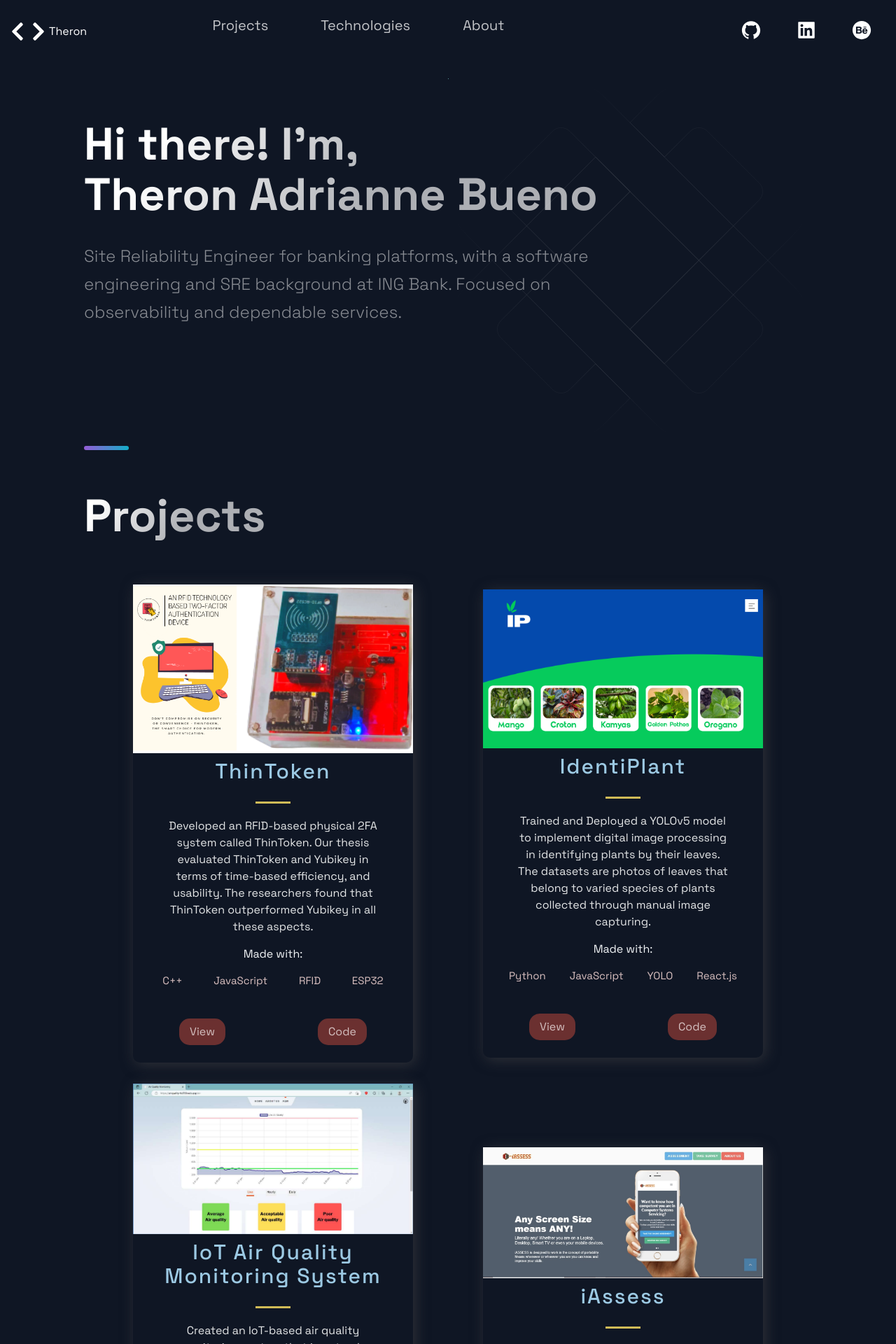
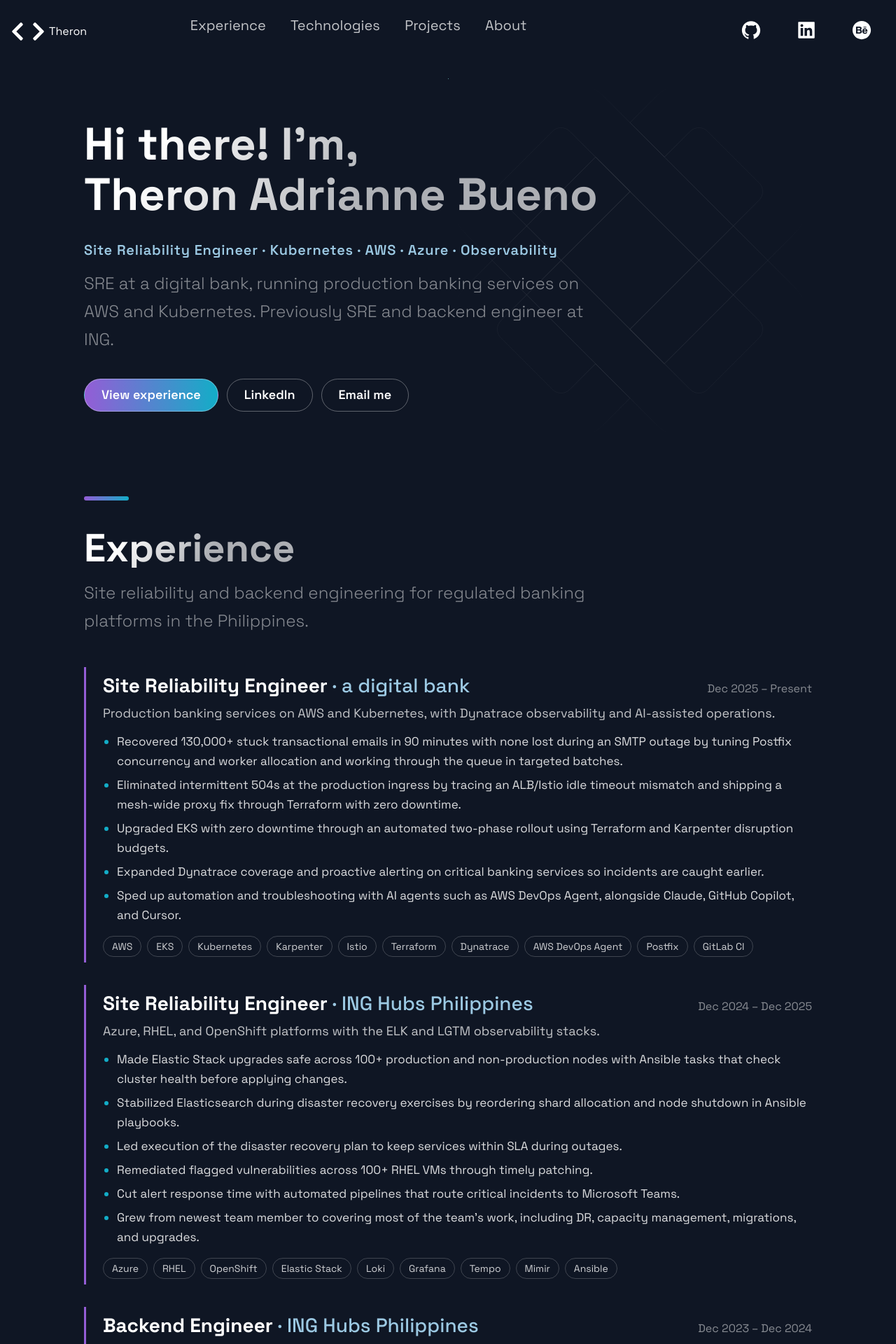
Before and after one commit to proDev-Theron/nextjs-portfolio-website, a Next.js app: page / in a window 1280 px wide. Shown: the top 1920 px of the page at 70% size. Built offline with nearby package versions, Linux system fonts and the light colour scheme.

Commit message:
Lead with SRE experience; relabel projects as college work

```diff
--- a/src/components/Acomplishments/Acomplishments.js
+++ b/src/components/Acomplishments/Acomplishments.js
@@ -11,7 +11,7 @@
       {certifications.map((p, i) => {
         return (
           <BlogCard key={i}>
-          <Img src={p.image} />
+          {p.image && <Img src={p.image} />}
             <TitleContent>
               <HeaderThree $title>{p.title}</HeaderThree>
               <Hr />
@@ -20,7 +20,7 @@
 
             <UtilityList>
               <ExternalLinks href={p.details}>Details</ExternalLinks>
-              <ExternalLinks href={p.verify}>Verify</ExternalLinks>
+              {p.verify && <ExternalLinks href={p.verify}>Verify</ExternalLinks>}
             </UtilityList>
           </BlogCard>
         );
--- /dev/null
+++ b/src/components/Experience/Experience.js
@@ -0,0 +1,42 @@
+import React from 'react';
+
+import { Section, SectionDivider, SectionText, SectionTitle } from '../../styles/GlobalComponents';
+import { experience } from '../../constants/constants';
+import { Company, Highlight, Highlights, Period, RoleCard, RoleHeader, RoleList, RoleTitle, Summary, Tag, Tags } from './ExperienceStyles';
+
+const Experience = () => (
+  <Section id="experience">
+    <SectionDivider divider />
+    <SectionTitle>Experience</SectionTitle>
+    <SectionText>
+      Site reliability and backend engineering for regulated banking platforms in the Philippines.
+    </SectionText>
+    <RoleList>
+      {experience.map((job) => (
+        <RoleCard key={`${job.company}-${job.role}`}>
+          <RoleHeader>
+            <RoleTitle>
+              {job.role} <Company>· {job.company}</Company>
+            </RoleTitle>
+            <Period>{job.period}</Period>
+          </RoleHeader>
+          <Summary>{job.summary}</Summary>
+          {job.highlights.length > 0 && (
+            <Highlights>
+              {job.highlights.map((h) => (
+                <Highlight key={h}>{h}</Highlight>
+              ))}
+            </Highlights>
+          )}
+          <Tags>
+            {job.tags.map((t) => (
+              <Tag key={t}>{t}</Tag>
+            ))}
+          </Tags>
+        </RoleCard>
+      ))}
+    </RoleList>
+  </Section>
+);
+
+export default Experience;
--- /dev/null
+++ b/src/components/Experience/ExperienceStyles.js
@@ -0,0 +1,106 @@
+import styled from 'styled-components';
+
+export const RoleList = styled.ol`
+  list-style: none;
+  display: flex;
+  flex-direction: column;
+  gap: 32px;
+  margin: 1rem 0 4rem;
+`;
+
+export const RoleCard = styled.li`
+  border-left: 3px solid #945DD6;
+  padding: 8px 0 8px 24px;
+
+  @media ${(props) => props.theme.breakpoints.sm} {
+    padding-left: 16px;
+  }
+`;
+
+export const RoleHeader = styled.div`
+  display: flex;
+  flex-wrap: wrap;
+  justify-content: space-between;
+  align-items: baseline;
+  gap: 4px 16px;
+`;
+
+export const RoleTitle = styled.h3`
+  font-size: 28px;
+  line-height: 36px;
+  font-weight: 700;
+  color: #fff;
+
+  @media ${(props) => props.theme.breakpoints.sm} {
+    font-size: 20px;
+    line-height: 28px;
+  }
+`;
+
+export const Company = styled.span`
+  color: #9cc9e3;
+  font-weight: 500;
+`;
+
+export const Period = styled.span`
+  font-size: 16px;
+  color: rgba(255, 255, 255, 0.5);
+  white-space: nowrap;
+
+  @media ${(props) => props.theme.breakpoints.sm} {
+    font-size: 14px;
+  }
+`;
+
+export const Summary = styled.p`
+  font-size: 18px;
+  line-height: 28px;
+  color: rgba(255, 255, 255, 0.75);
+  margin: 8px 0 12px;
+
+  @media ${(props) => props.theme.breakpoints.sm} {
+    font-size: 15px;
+    line-height: 24px;
+  }
+`;
+
+export const Highlights = styled.ul`
+  padding-left: 20px;
+  margin-bottom: 16px;
+
+  li {
+    list-style: disc;
+  }
+
+  li::marker {
+    color: #13ADC7;
+  }
+`;
+
+export const Highlight = styled.li`
+  font-size: 17px;
+  line-height: 28px;
+  color: rgba(255, 255, 255, 0.85);
+  margin-bottom: 6px;
+
+  @media ${(props) => props.theme.breakpoints.sm} {
+    font-size: 15px;
+    line-height: 24px;
+  }
+`;
+
+export const Tags = styled.ul`
+  list-style: none;
+  display: flex;
+  flex-wrap: wrap;
+  gap: 8px;
+`;
+
+export const Tag = styled.li`
+  font-size: 14px;
+  line-height: 20px;
+  padding: 4px 12px;
+  border-radius: 999px;
+  border: 1px solid rgba(255, 255, 255, 0.2);
+  color: rgba(255, 255, 255, 0.8);
+`;
--- a/src/components/Header/Header.js
+++ b/src/components/Header/Header.js
@@ -14,10 +14,13 @@
     </Div1>
     <Div2>
       <li>
-        <NavLink href="#projects">Projects</NavLink>
+        <NavLink href="#experience">Experience</NavLink>
       </li>
       <li>
         <NavLink href="#tech">Technologies</NavLink>
+      </li>
+      <li>
+        <NavLink href="#projects">Projects</NavLink>
       </li>
       <li>
         <NavLink href="#about">About</NavLink>
--- a/src/components/Header/HeaderStyles.js
+++ b/src/components/Header/HeaderStyles.js
@@ -30,8 +30,13 @@
   grid-area: 1 / 2 / 2 / 4;
   display: flex;
   justify-content: space-around;
+  gap: 2.4rem;
   @media ${(props) => props.theme.breakpoints.sm} {
-    grid-area: 2 / 2 / 3 / 5;
+    grid-area: 2 / 1 / 3 / 6;
+    flex-wrap: wrap;
+    justify-content: center;
+    align-items: center;
+    gap: 0 1rem;
   }
 `;
 export const Div3 = styled.div`
@@ -58,6 +63,8 @@
   }
   @media ${(props) => props.theme.breakpoints.sm} {
     padding: 0.5rem;
+    font-size: 1.5rem;
+    line-height: 24px;
   }
 `;
 
--- a/src/components/Hero/Hero.js
+++ b/src/components/Hero/Hero.js
@@ -1,7 +1,7 @@
 import React from 'react';
 
 import { Section, SectionText, SectionTitle } from '../../styles/GlobalComponents';
-import { LeftSection } from './HeroStyles';
+import { Cta, CtaRow, Kicker, LeftSection } from './HeroStyles';
 
 const Hero = (props) => (
   <>
@@ -11,10 +11,15 @@
           Hi there! I'm, <br />
           Theron Adrianne Bueno
         </SectionTitle>
+        <Kicker>Site Reliability Engineer · Kubernetes · AWS · Azure · Observability</Kicker>
         <SectionText>
-          Site Reliability Engineer for banking platforms, with a software engineering and SRE background at ING Bank. Focused on observability and dependable services.
+          SRE at a digital bank, running production banking services on AWS and Kubernetes. Previously SRE and backend engineer at ING.
         </SectionText>
-
+        <CtaRow>
+          <Cta $primary href="#experience">View experience</Cta>
+          <Cta href="https://www.linkedin.com/in/prodev-theron/">LinkedIn</Cta>
+          <Cta href="mailto:prodev.theron@gmail.com">Email me</Cta>
+        </CtaRow>
       </LeftSection>
     </Section>
   </>
--- a/src/components/Hero/HeroStyles.js
+++ b/src/components/Hero/HeroStyles.js
@@ -1,4 +1,43 @@
 import styled from 'styled-components';
+
+export const Kicker = styled.p`
+  font-size: 20px;
+  font-weight: 600;
+  letter-spacing: 0.04em;
+  color: #9cc9e3;
+  margin-bottom: 16px;
+
+  @media ${(props) => props.theme.breakpoints.sm} {
+    font-size: 15px;
+  }
+`;
+
+export const CtaRow = styled.div`
+  display: flex;
+  flex-wrap: wrap;
+  gap: 12px;
+  margin-bottom: 48px;
+`;
+
+export const Cta = styled.a`
+  padding: 12px 24px;
+  border-radius: 999px;
+  font-size: 18px;
+  font-weight: 600;
+  color: #fff;
+  border: 1px solid rgba(255, 255, 255, 0.33);
+  background: ${(props) => props.$primary ? 'linear-gradient(270deg, #13ADC7 0%, #945DD6 100%)' : 'none'};
+  transition: 0.3s ease;
+
+  &:hover {
+    border-color: #fff;
+  }
+
+  @media ${(props) => props.theme.breakpoints.sm} {
+    font-size: 14px;
+    padding: 8px 16px;
+  }
+`;
 
 export const LeftSection = styled.div`
   width: 100%;
--- a/src/components/Projects/Projects.js
+++ b/src/components/Projects/Projects.js
@@ -1,13 +1,16 @@
 import React from 'react';
 
 import { BlogCard, CardInfo, ExternalLinks, GridContainer, HeaderThree, Hr, Tag, TagList, TitleContent, UtilityList, Img } from './ProjectsStyles';
-import { Section, SectionDivider, SectionTitle } from '../../styles/GlobalComponents';
+import { Section, SectionDivider, SectionText, SectionTitle } from '../../styles/GlobalComponents';
 import { projects } from '../../constants/constants';
 
 const Projects = () => (
   <Section nopadding id="projects">
     <SectionDivider />
-    <SectionTitle main>Projects</SectionTitle>
+    <SectionTitle main>College Projects</SectionTitle>
+    <SectionText>
+      Built during school (2018 – 2023), before my professional engineering roles.
+    </SectionText>
     <GridContainer>
       {projects.map((p, i) => {
         return (
--- a/src/components/Technologies/Technologies.js
+++ b/src/components/Technologies/Technologies.js
@@ -1,49 +1,36 @@
 import React from 'react';
-import { FaChartLine, FaCode, FaServer } from 'react-icons/fa';
+import { FaChartLine, FaCloud, FaCode, FaCogs, FaRobot, FaSyncAlt } from 'react-icons/fa';
 import { Section, SectionDivider, SectionText, SectionTitle } from '../../styles/GlobalComponents';
 import { List, ListContainer, ListItem, ListParagraph, ListTitle } from './TechnologiesStyles';
+
+const stack = [
+  { icon: FaCloud, title: 'Cloud & Containers', tools: 'Linux (RHEL), AWS (EKS, EC2), Azure, Kubernetes, OpenShift, Karpenter, Istio, Docker' },
+  { icon: FaCogs, title: 'Infrastructure as Code', tools: 'Terraform, Ansible' },
+  { icon: FaSyncAlt, title: 'CI/CD', tools: 'GitLab CI, GitHub Actions' },
+  { icon: FaChartLine, title: 'Observability', tools: 'Dynatrace, Elastic Stack (ELK), LGTM (Loki, Grafana, Tempo, Mimir)' },
+  { icon: FaCode, title: 'Languages', tools: 'Python, Bash, Go, Java (Spring Boot), Node.js' },
+  { icon: FaRobot, title: 'AI & AIOps', tools: 'AWS DevOps Agent, Claude, GitHub Copilot, Cursor' },
+];
 
 const Technologies = () =>  (
   <Section id="tech">
     <SectionDivider divider />
     <SectionTitle>Technologies</SectionTitle>
     <SectionText>
-      Tools across software engineering, infrastructure, and observability.
+      What I use to run and observe production systems.
     </SectionText>
     <List>
-      <ListItem>
-        <picture>
-          <FaCode size="3rem" />
-        </picture>
-        <ListContainer>
-          <ListTitle>Software</ListTitle>
-          <ListParagraph>
-            Python, Bash, Java, Node.js
-          </ListParagraph>
-        </ListContainer>
-      </ListItem>
-      <ListItem>
-        <picture>
-          <FaServer size="3rem" />
-        </picture>
-        <ListContainer>
-          <ListTitle>Infrastructure</ListTitle>
-          <ListParagraph>
-            Linux, Docker, Kubernetes, AWS, Azure, GitLab CI/CD
-          </ListParagraph>
-        </ListContainer>
-      </ListItem>
-      <ListItem>
-        <picture>
-          <FaChartLine size="3rem" />
-        </picture>
-        <ListContainer>
-          <ListTitle>Observability</ListTitle>
-          <ListParagraph>
-            Dynatrace, Elastic Stack (ELK), Grafana
-          </ListParagraph>
-        </ListContainer>
-      </ListItem>
+      {stack.map(({ icon: Icon, title, tools }) => (
+        <ListItem key={title}>
+          <picture>
+            <Icon size="3rem" />
+          </picture>
+          <ListContainer>
+            <ListTitle>{title}</ListTitle>
+            <ListParagraph>{tools}</ListParagraph>
+          </ListContainer>
+        </ListItem>
+      ))}
     </List>
     <SectionDivider colorAlt />
   </Section>
--- a/src/components/TimeLine/TimeLine.js
+++ b/src/components/TimeLine/TimeLine.js
@@ -46,7 +46,7 @@
     <Section id="about">
       <SectionTitle>About Me</SectionTitle>
       <SectionText>
-        I work in site reliability engineering, with a background in software engineering and an interest in observability and production reliability. I was a ULAP.org Cloud Career Kickstarter scholar in 2021.
+        Site Reliability Engineer with a backend engineering background, focused on keeping banking platforms reliable and observable. I mentor early-career engineers through ULAP.org, where I was a Cloud Career Kickstarter scholar in 2021.
       </SectionText>
 
       <CarouselContainer ref={carouselRef} onScroll={handleScroll}>
--- a/src/constants/constants.js
+++ b/src/constants/constants.js
@@ -1,3 +1,56 @@
+export const experience = [
+  {
+    role: 'Site Reliability Engineer',
+    company: 'a digital bank',
+    period: 'Dec 2025 – Present',
+    summary: 'Production banking services on AWS and Kubernetes, with Dynatrace observability and AI-assisted operations.',
+    highlights: [
+      'Recovered 130,000+ stuck transactional emails in 90 minutes with none lost during an SMTP outage by tuning Postfix concurrency and worker allocation and working through the queue in targeted batches.',
+      'Eliminated intermittent 504s at the production ingress by tracing an ALB/Istio idle timeout mismatch and shipping a mesh-wide proxy fix through Terraform with zero downtime.',
+      'Upgraded EKS with zero downtime through an automated two-phase rollout using Terraform and Karpenter disruption budgets.',
+      'Expanded Dynatrace coverage and proactive alerting on critical banking services so incidents are caught earlier.',
+      'Sped up automation and troubleshooting with AI agents such as AWS DevOps Agent, alongside Claude, GitHub Copilot, and Cursor.',
+    ],
+    tags: ['AWS', 'EKS', 'Kubernetes', 'Karpenter', 'Istio', 'Terraform', 'Dynatrace', 'AWS DevOps Agent', 'Postfix', 'GitLab CI'],
+  },
+  {
+    role: 'Site Reliability Engineer',
+    company: 'ING Hubs Philippines',
+    period: 'Dec 2024 – Dec 2025',
+    summary: 'Azure, RHEL, and OpenShift platforms with the ELK and LGTM observability stacks.',
+    highlights: [
+      'Made Elastic Stack upgrades safe across 100+ production and non-production nodes with Ansible tasks that check cluster health before applying changes.',
+      'Stabilized Elasticsearch during disaster recovery exercises by reordering shard allocation and node shutdown in Ansible playbooks.',
+      'Led execution of the disaster recovery plan to keep services within SLA during outages.',
+      'Remediated flagged vulnerabilities across 100+ RHEL VMs through timely patching.',
+      'Cut alert response time with automated pipelines that route critical incidents to Microsoft Teams.',
+      'Grew from newest team member to covering most of the team\'s work, including DR, capacity management, migrations, and upgrades.',
+    ],
+    tags: ['Azure', 'RHEL', 'OpenShift', 'Elastic Stack', 'Loki', 'Grafana', 'Tempo', 'Mimir', 'Ansible'],
+  },
+  {
+    role: 'Backend Engineer',
+    company: 'ING Hubs Philippines',
+    period: 'Dec 2023 – Dec 2024',
+    summary: 'Internal platform tooling and service ownership.',
+    highlights: [
+      'Built features and fixed bugs in an internal onboarding automation tool that provisions ELK Stack access through REST APIs.',
+      'Took ownership of a critical authentication service after its original maintainer left.',
+      'Resolved all high-severity code-scan findings in three Go services.',
+      'Ran the team\'s scrum ceremonies and wrote handover documentation for every solution shipped.',
+    ],
+    tags: ['Java', 'Spring Boot', 'Vaadin', 'Node.js', 'Go', 'REST APIs'],
+  },
+  {
+    role: 'Freelance Full-Stack Developer',
+    company: 'Self-employed',
+    period: 'Jan 2018 – Sep 2023',
+    summary: 'Built, deployed, and maintained web apps for 30+ local and international clients.',
+    highlights: [],
+    tags: ['React', 'Next.js', 'Vue', 'Nuxt', 'Node.js', 'Tailwind CSS'],
+  },
+];
+
 export const projects = [
   {
     title: 'ThinToken',
@@ -62,11 +115,18 @@
   { year: 2020, text: 'Worked with student-led organizations during the pandemic', },
   { year: 2021, text: 'Became one of the 10 Filipino Scholars of ULAP.org', },
   { year: 2022, text: 'Got cloud professional certifications from Microsoft, AWS, and Alibaba Cloud', },
-  { year: 2023, text: 'Finished college and joined ING Bank as a Software Engineer and Site Reliability Engineer', },
+  { year: 2023, text: 'Graduated BS Computer Engineering and joined ING Hubs Philippines as a Backend Engineer', },
+  { year: 2024, text: 'Moved into Site Reliability Engineering at ING and started mentoring with ULAP.org', },
   { year: 2025, text: 'Joined a digital bank as a Site Reliability Engineer', },
 ];
 
 export const certifications = [
+  {
+    title: 'Microsoft Certified: Azure Developer Associate (AZ-204)',
+    description: "Validated skills in designing, building, testing, and maintaining cloud applications and services on Microsoft Azure.",
+    details: 'https://learn.microsoft.com/en-us/credentials/certifications/azure-developer/',
+    id: 6,
+  },
   {
     title: 'AWS Certified Cloud Practitioner',
     description: "Demonstrated cloud fluency and understanding of essential IT services and their uses on AWS Cloud. Thoroughly prepared for the certification by training with AWS User Group Manila and graduating from AWS Academy.",
--- a/src/pages/index.js
+++ b/src/pages/index.js
@@ -1,5 +1,6 @@
 import Acomplishments from '../components/Acomplishments/Acomplishments';
 import BgAnimation from '../components/BackgrooundAnimation/BackgroundAnimation';
+import Experience from '../components/Experience/Experience';
 import Hero from '../components/Hero/Hero';
 import Projects from '../components/Projects/Projects';
 import Technologies from '../components/Technologies/Technologies';
@@ -14,8 +15,9 @@
         <Hero />
         <BgAnimation />
       </Section>
+      <Experience />
+      <Technologies />
       <Projects />
-      <Technologies />
       <Timeline />
       <Acomplishments />
     </Layout>
```
